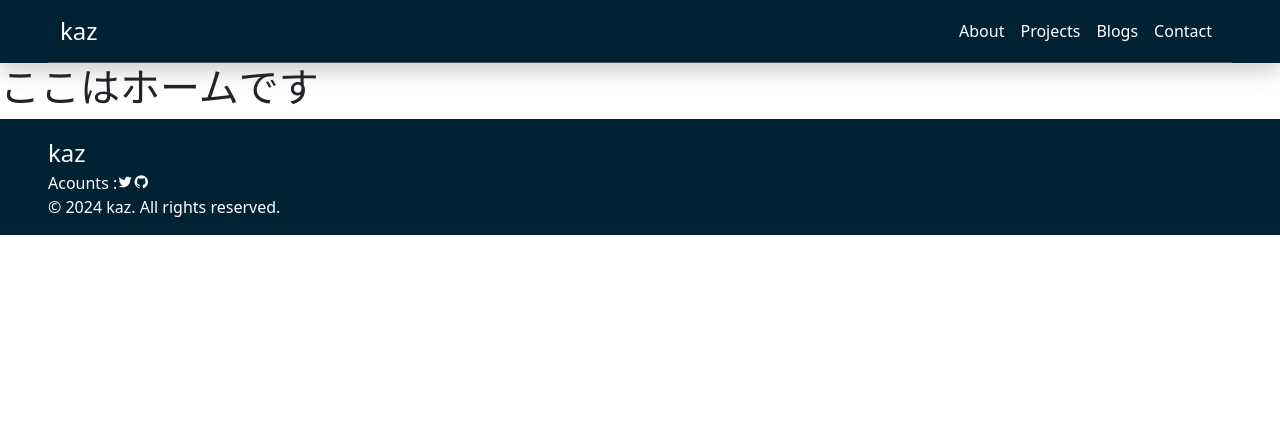
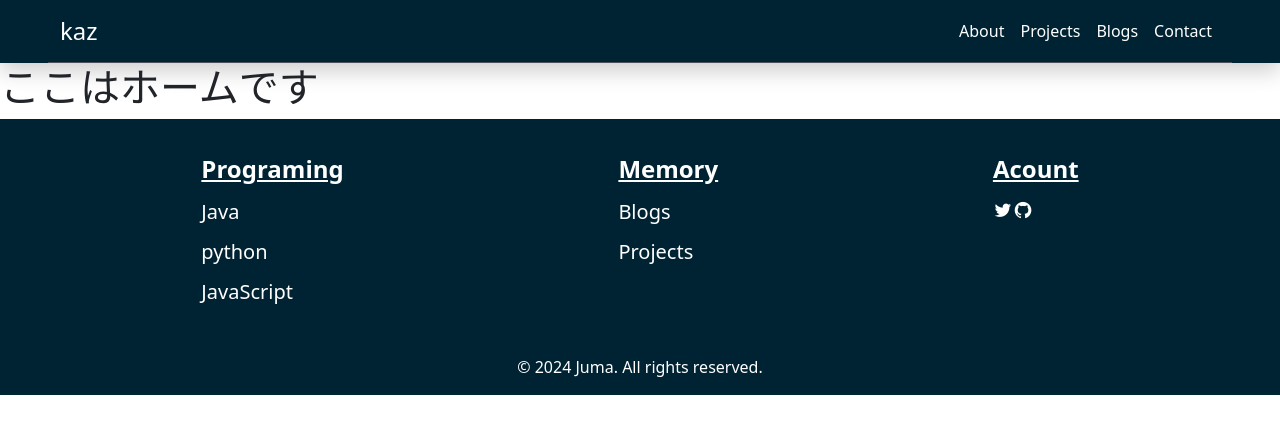
Before and after one commit to jumoon9617/juma-page, a React (Vite) app: page / in a window 1280 px wide. Shown: the top 434 px of the page. Built offline with nearby package versions, Linux system fonts and the light colour scheme.

Commit message:
フッターの仮決定

```diff
--- a/src/components/FooterComponents/Footer.jsx
+++ b/src/components/FooterComponents/Footer.jsx
@@ -3,15 +3,36 @@ import styles from './Footer.module.css'
 function Footer() {
   return (
     <div className={styles.root}>
-      <div className={styles.name}>kaz</div>
-      <div className={styles.sns}>
-        <div>Acounts : </div>
-        <div className={styles['sns-link']}>
-          <i className="bx bxl-twitter"></i>
-          <i className="bx bxl-github"></i>
+      {/* <div className={styles.name}>Juma</div> */}
+      <div className={styles.container}>
+        <div className={styles.category}>
+          <div className={styles.title}>Programing</div>
+          <div className={styles.content}>Java</div>
+          <div className={styles.content}>python</div>
+          <div className={styles.content}>JavaScript</div>
+        </div>
+        <div className={styles.category}>
+          <div className={styles.title}>Memory</div>
+          <div className={styles.content}>
+            <a href='/blogs'>Blogs</a>
+          </div>
+          <div className={styles.content}>
+            <a href='/projects'>Projects</a>
+          </div>
+        </div>
+        <div className={styles.category}>
+          <div className={styles.title}>Acount</div>
+          <div className={styles.content}>
+            <a href="https://x.com/__kzm__wp">
+              <i className="bx bxl-twitter"></i>
+            </a>
+            <a href="https://github.com/jumoon9617">
+              <i className="bx bxl-github"></i>
+            </a>
+          </div>
         </div>
       </div>
-      <div className={styles.copyrights}>&copy; 2024 kaz. All rights reserved.</div>
+      <div className={styles.copyrights}>&copy; 2024 Juma. All rights reserved.</div>
     </div>
   )
 }
--- a/src/components/FooterComponents/Footer.module.css
+++ b/src/components/FooterComponents/Footer.module.css
@@ -7,6 +7,11 @@
   --box-shadow: 0 8px 22px rgba(0, 0, 0, 0.2);
 }
 
+a{
+  color: inherit;
+  text-decoration: none;
+}
+
 .root {
   background-color: var(--black);
   color: var(--white);
@@ -14,18 +19,35 @@
 }
 
 .name {
-  font-size: 24px;
+  font-size: 48px;
 }
 
-.sns {
+.container {
   display: flex;
+  justify-content: space-around;
+  margin: 16px;
 }
 
-.sns-link {
-  font-size: 16px;
+.category {
+}
+
+.title {
+  font-size: 24px;
+  font-weight: 800;
+  text-decoration: underline;
+}
+
+.content {
+  margin-top: 10px;
+  font-size: 20px;
+}
+
+.content :hover {
+  color: var(--green);
 }
 
 .copyrights {
-  /* display: flex;
-  justify-content: center; */
+  font-size: 16px;
+  padding-top: 32px;
+  text-align: center;
 }
```
